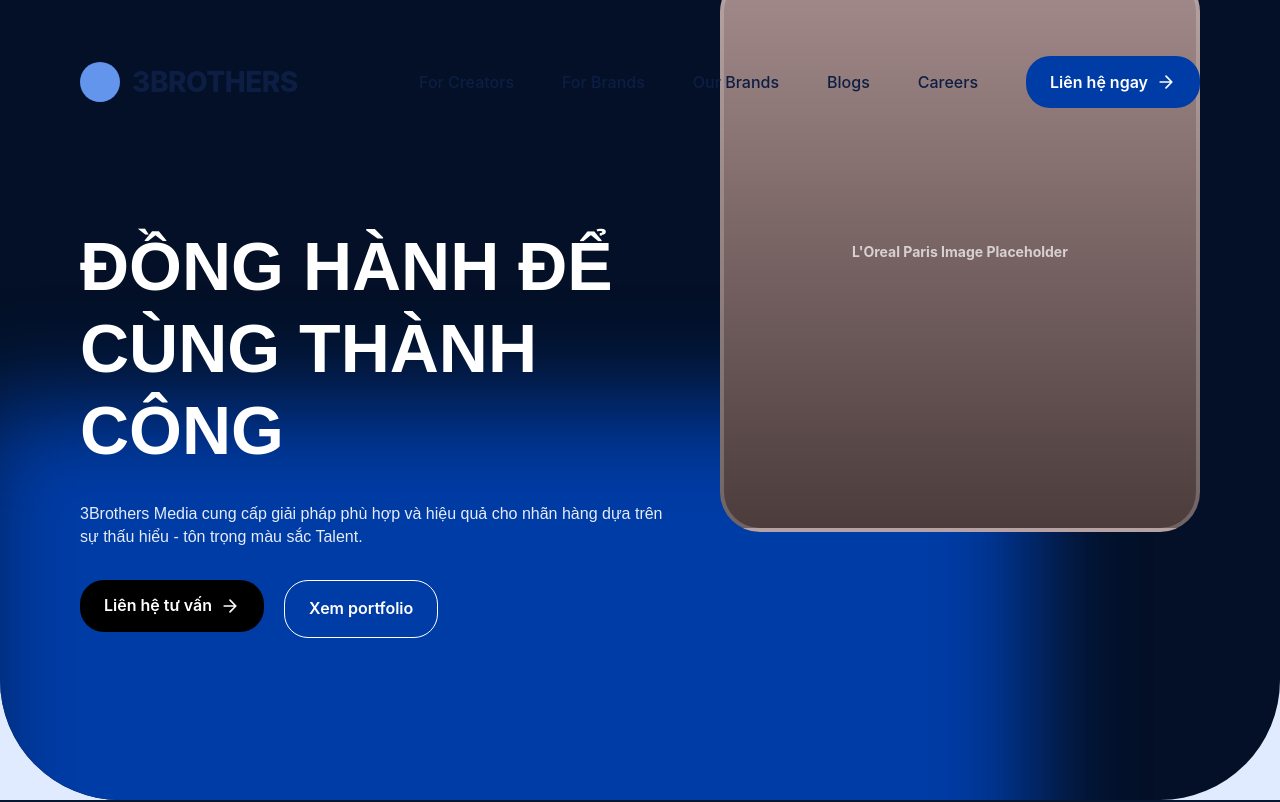
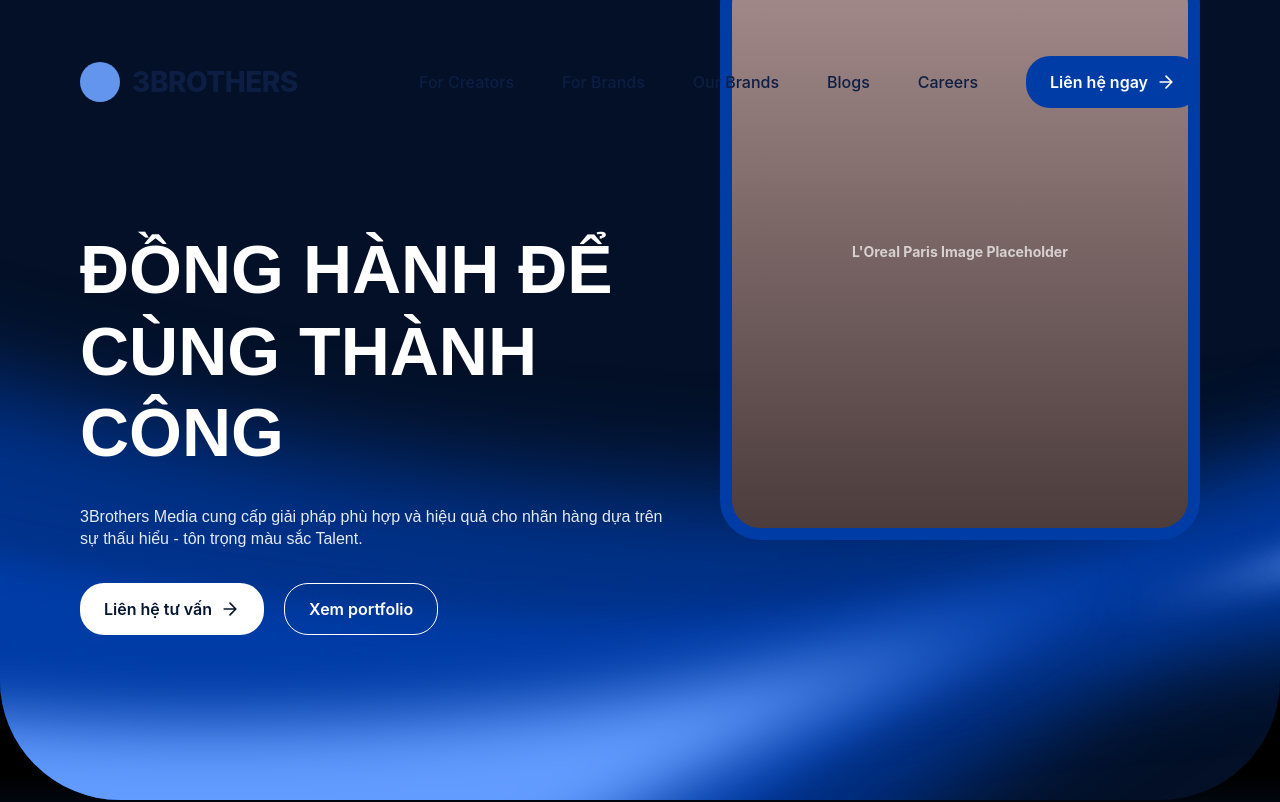
Before and after one commit to huypham501/3BrothersWeb, a Next.js app: page /home-v2 in a window 1280 px wide. Shown: the top 802 px of the page. Built offline with nearby package versions, Linux system fonts and the light colour scheme.

Commit message:
style: refine hero media container, align buttons and adjust link hover

```diff
--- a/src/components/home-v2/HomeViewV2.tsx
+++ b/src/components/home-v2/HomeViewV2.tsx
@@ -17,8 +17,10 @@ export function HomeViewV2() {
   return (
     <Wrapper>
       <HeaderV2 />
-      <HeroSectionV2 />
-      <PartnersSectionV2 />
+      <HeroPartnersWrapper>
+        <HeroSectionV2 />
+        <PartnersSectionV2 />
+      </HeroPartnersWrapper>
       <CoreCompetenciesSectionV2 />
       <EfficiencySectionV2 />
       <ExclusiveTalentsSectionV2 />
@@ -40,3 +42,9 @@ const Wrapper = styled.div`
   overflow-x: hidden;
   font-family: 'Montserrat', 'Inter', sans-serif;
 `;
+
+const HeroPartnersWrapper = styled.div`
+  width: 100%;
+  position: relative;
+  background: linear-gradient(180deg, #000000 84.09%, #071E48 100%);
+`;
--- /dev/null
+++ b/src/components/home-v2/components/ButtonBase.tsx
@@ -0,0 +1,26 @@
+'use client';
+
+import styled from 'styled-components';
+import { spacing, typography, borderRadius, mediaQueries } from '@/styles/tokens';
+
+export const ButtonBase = styled.a`
+  display: flex;
+  flex-direction: row;
+  justify-content: center;
+  align-items: center;
+  padding: 0 ${spacing.lg};
+  height: 52px;
+  gap: ${spacing.xs};
+  border-radius: ${borderRadius.xl};
+  text-decoration: none;
+  font-weight: ${typography.fontWeight.semibold};
+  font-family: 'Inter', sans-serif;
+  font-size: ${typography.fontSize.md};
+  line-height: 1;
+  box-sizing: border-box;
+  cursor: pointer;
+
+  ${mediaQueries.down.sm} {
+    width: 100%;
+  }
+`;
--- /dev/null
+++ b/src/components/home-v2/components/HeroBackgroundGraphics.tsx
@@ -0,0 +1,42 @@
+'use client';
+
+import styled from 'styled-components';
+
+export function HeroBackgroundGraphics() {
+  return (
+    <BackgroundWrapper>
+      <svg
+        viewBox="0 0 1440 801"
+        fill="none"
+        xmlns="http://www.w3.org/2000/svg"
+        preserveAspectRatio="xMidYMin slice"
+      >
+        <g style={{ transform: 'translate(-225px, -340px)' }}>
+          <path d="M-10 629.016L249.451 2122.5C249.451 2122.5 1023.04 1049.49 2064.14 696.901C1027.1 1048.11 -10 629.016 -10 629.016Z" fill="#00328A" style={{ filter: 'blur(50px)' }} />
+          <path d="M2753.55 19.8301L3013 1152.61C3013 1152.61 1973.28 804.541 932.181 1071.97C1969.23 805.582 2753.55 19.8301 2753.55 19.8301Z" fill="#003CA6" style={{ filter: 'blur(50px)' }} />
+          <path d="M23.5854 822.35L215.864 1929.17C215.864 1929.17 832.692 1119.22 1654.22 840.997C835.89 1118.14 23.5854 822.35 23.5854 822.35Z" fill="#003CA6" style={{ filter: 'blur(17.5px)' }} />
+          <path d="M2787.14 166.467L2979.41 1005.97C2979.41 1005.97 2191.68 752.434 1400.37 955.7C2188.6 753.226 2787.14 166.467 2787.14 166.467Z" fill="#6395ED" style={{ filter: 'blur(16px)' }} />
+          <path d="M59.6899 1030.18L180.319 1724.56C180.319 1724.56 732.378 1160.52 1437.34 921.768C735.123 1159.59 59.6899 1030.18 59.6899 1030.18Z" fill="#639CFF" style={{ filter: 'blur(32px)' }} />
+          <path d="M2823.24 324.104L2943.87 850.78C2943.87 850.78 2268.08 738.366 1563.11 919.452C2265.33 739.071 2823.24 324.104 2823.24 324.104Z" fill="#E0DED6" style={{ filter: 'blur(16px)' }} />
+        </g>
+      </svg>
+    </BackgroundWrapper>
+  );
+}
+
+const BackgroundWrapper = styled.div`
+  position: absolute;
+  top: 0;
+  left: 0;
+  width: 100%;
+  height: 100%;
+  z-index: 0;
+  pointer-events: none;
+  overflow: hidden;
+
+  svg {
+    width: 100%;
+    height: 100%;
+    object-fit: cover;
+  }
+`;
--- a/src/components/home-v2/components/HeroMediaPlaceholder.tsx
+++ b/src/components/home-v2/components/HeroMediaPlaceholder.tsx
@@ -12,13 +12,14 @@ export function HeroMediaPlaceholder() {
 const PlaceholderContainer = styled.div`
   width: 100%;
   max-width: 480px;
-  aspect-ratio: 480 / 560;
+  aspect-ratio: 5 / 6;
   background: linear-gradient(180deg, #A48B8B, #4C3C3C);
   border-radius: 40px;
   display: flex;
   align-items: center;
   justify-content: center;
-  border: 4px solid rgba(255,255,255,0.2);
+  box-sizing: border-box;
+  border: 12px solid #003CA6;
   position: relative;
   overflow: hidden;
   margin-top: -360px;
--- /dev/null
+++ b/src/components/home-v2/components/PrimaryButton.tsx
@@ -0,0 +1,15 @@
+'use client';
+
+import styled from 'styled-components';
+import { colors, motion } from '@/styles/tokens';
+import { ButtonBase } from './ButtonBase';
+
+export function PrimaryButton({ children, ...props }: React.AnchorHTMLAttributes<HTMLAnchorElement>) {
+  return <StyledPrimaryButton {...props}>{children}</StyledPrimaryButton>;
+}
+
+const StyledPrimaryButton = styled(ButtonBase)`
+  background: ${colors.white};
+  color: ${colors.textPrimary};
+  border: none;
+`;
--- /dev/null
+++ b/src/components/home-v2/components/SecondaryButton.tsx
@@ -0,0 +1,15 @@
+'use client';
+
+import styled from 'styled-components';
+import { colors, motion } from '@/styles/tokens';
+import { ButtonBase } from './ButtonBase';
+
+export function SecondaryButton({ children, ...props }: React.AnchorHTMLAttributes<HTMLAnchorElement>) {
+  return <StyledSecondaryButton {...props}>{children}</StyledSecondaryButton>;
+}
+
+const StyledSecondaryButton = styled(ButtonBase)`
+  background: transparent;
+  color: ${colors.white};
+  border: 1px solid ${colors.white};
+`;
--- a/src/components/home-v2/sections/HeroSectionV2.tsx
+++ b/src/components/home-v2/sections/HeroSectionV2.tsx
@@ -2,12 +2,15 @@
 
 import styled from 'styled-components';
 import { colors, spacing, typography, mediaQueries, borderRadius, motion } from '@/styles/tokens';
+import { HeroBackgroundGraphics } from '../components/HeroBackgroundGraphics';
 import { HeroMediaPlaceholder } from '../components/HeroMediaPlaceholder';
+import { PrimaryButton } from '../components/PrimaryButton';
+import { SecondaryButton } from '../components/SecondaryButton';
 
 export function HeroSectionV2() {
   return (
     <HeroContainer>
-      <GlowEffect />
+      <HeroBackgroundGraphics />
       <ContentWrapper>
         <TextBlock>
           <Title>Đồng hành để<br />cùng thành<br />công</Title>
@@ -53,23 +56,6 @@ const HeroContainer = styled.section`
   }
 `;
 
-const GlowEffect = styled.div`
-  position: absolute;
-  width: 1064px;
-  height: 585px;
-  left: -30px;
-  top: 406px;
-  background: ${colors.primary};
-  filter: blur(50px);
-  z-index: 0;
-
-  ${mediaQueries.down.sm} {
-    width: 600px;
-    height: 400px;
-    top: 30%;
-    left: -100px;
-  }
-`;
 
 const ContentWrapper = styled.div`
   position: relative;
@@ -137,55 +123,3 @@ const ButtonGroup = styled.div`
     width: 100%;
   }
 `;
-
-const PrimaryButton = styled.a`
-  display: flex;
-  flex-direction: row;
-  justify-content: center;
-  align-items: center;
-  padding: 14px ${spacing.lg};
-  height: 52px;
-  gap: ${spacing.xs};
-  background: ${colors.black};
-  border-radius: ${borderRadius.xl};
-  color: ${colors.white};
-  text-decoration: none;
-  font-weight: ${typography.fontWeight.semibold};
-  font-family: 'Inter', sans-serif;
-  font-size: ${typography.fontSize.md};
-  transition: opacity ${motion.duration.base};
-
-  ${mediaQueries.down.sm} {
-    width: 100%;
-  }
-
-  &:hover {
-    opacity: 0.8;
-  }
-`;
-
-const SecondaryButton = styled.a`
-  display: flex;
-  flex-direction: row;
-  justify-content: center;
-  align-items: center;
-  padding: 14px ${spacing.lg};
-  gap: ${spacing.xs};
-  background: transparent;
-  border: 1px solid ${colors.white};
-  border-radius: ${borderRadius.xl};
-  color: ${colors.white};
-  text-decoration: none;
-  font-weight: ${typography.fontWeight.semibold};
-  font-family: 'Inter', sans-serif;
-  font-size: ${typography.fontSize.md};
-  transition: background ${motion.duration.base};
-
-  ${mediaQueries.down.sm} {
-    width: 100%;
-  }
-
-  &:hover {
-    background: rgba(255, 255, 255, 0.1);
-  }
-`;
--- a/src/components/home-v2/sections/PartnersSectionV2.tsx
+++ b/src/components/home-v2/sections/PartnersSectionV2.tsx
@@ -24,7 +24,7 @@ export function PartnersSectionV2() {
 const PartnersContainer = styled.section`
   width: 100%;
   height: 120px;
-  background: ${colors.bgDark};
+  background: transparent;
   display: flex;
   align-items: center;
   justify-content: center;
--- a/src/styles/globalStyles.ts
+++ b/src/styles/globalStyles.ts
@@ -62,17 +62,6 @@ export const GlobalStyles = createGlobalStyle`
     max-width: 100%;
     height: auto;
     vertical-align: middle;
-  }
-
-  /* Links */
-  a {
-    color: ${({ theme }) => theme.colors.textSecondary};
-    text-decoration: none;
-
-    &:hover, &:focus {
-      text-decoration: none;
-      color: ${({ theme }) => theme.colors.primary};
-    }
   }
 
   /* Headings */
```
